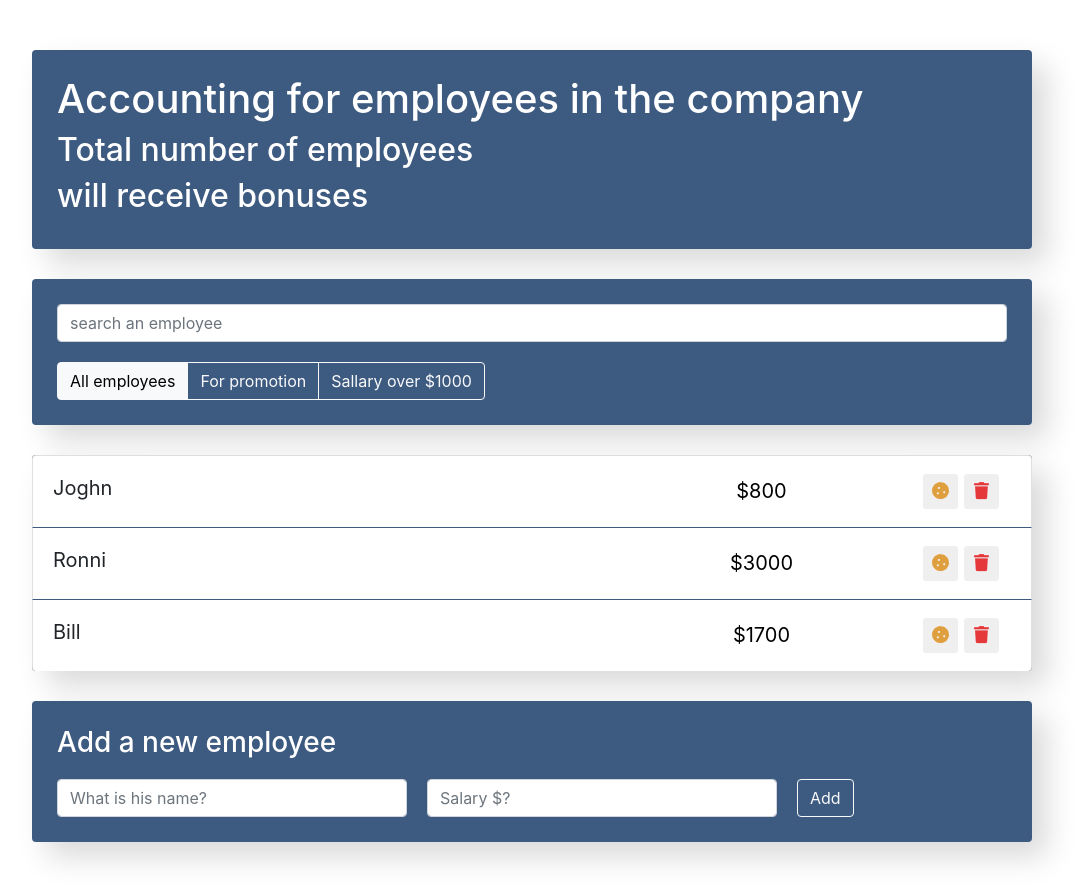
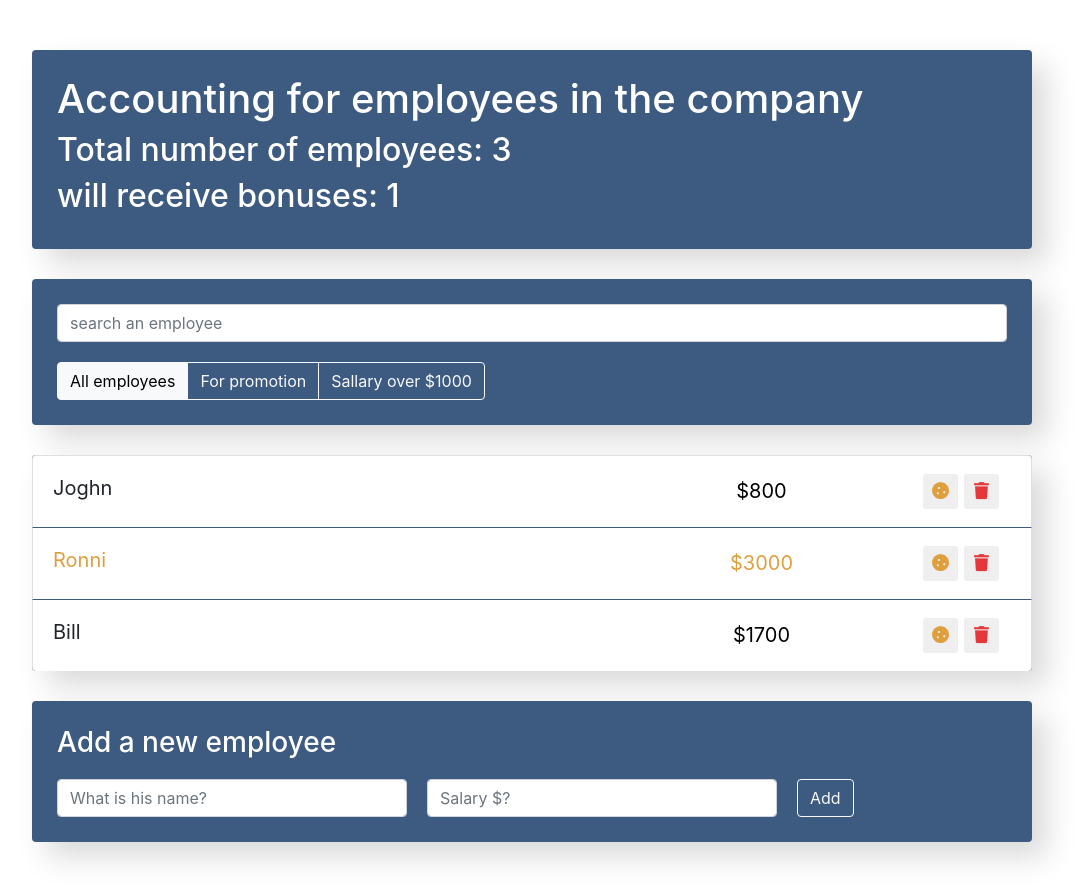
Before and after one commit to SergiiOz/react-employees, a React (Create React App) app: page / in a window 1280 px wide. Shown: the whole page, without its empty margins (108-1192 px from the left). Built offline with nearby package versions, Linux system fonts and the light colour scheme; the HTML template or start-up script is replaced by a standard one.

Commit message:
added methods: onAddItem -> add item into data, value get from EmployeesAddForm; onToggleIncrease -> change status 'increase' in item; pass value totalAmountEmployees and amountEmployeesReceivedIncrease to AppInfo

```diff
--- a/src/App.js
+++ b/src/App.js
@@ -16,23 +16,46 @@ class App extends Component {
           name: 'Joghn',
           salary: 800,
           increase: false,
+          rise: true,
           id: 1,
         },
         {
           name: 'Ronni',
           salary: 3000,
           increase: true,
+          rise: false,
           id: 2,
         },
         {
           name: 'Bill',
           salary: 1700,
           increase: false,
+          rise: false,
           id: 3,
         },
       ],
     };
+
+    this.maxId = 4;
   }
+
+  // Add new Item
+  onAddItem = (name, salary) => {
+    this.setState((prevState) => {
+      //create new item
+      const newItem = {
+        name: name,
+        salary: salary,
+        increase: false,
+        id: this.maxId++,
+      };
+      //return data with new item
+      return {
+        ...prevState,
+        data: [...prevState.data, newItem],
+      };
+    });
+  };
 
   //delete the user from state
   onDeleteItem = (id) => {
@@ -42,20 +65,69 @@ class App extends Component {
     }));
   };
 
+  //TOGGLE INCREASE
+  onToggleIncrease = (id) => {
+    console.log(`toggle Increase ${id}`);
+
+    this.setState({
+      //copy state
+      ...this.state,
+
+      data: this.state.data.map((item) => {
+        //search item with item.id === id and if find
+        if (item.id === id) {
+          return {
+            ...item,
+            // change increase -> to !increase
+            increase: !item.increase,
+          };
+        }
+        //if doesnt find -> return item without changes
+        return item;
+      }),
+    });
+    console.log(this.state.data);
+  };
+
+  //*************/ WILL change method in the future
+  //TOGGLE RISE
+  onToggleRise = (id) => {
+    console.log(`toggle Rise ${id}`);
+  };
+
   render() {
     console.log(this.state);
+    // get total amount employees in the company
+    const totalAmountEmployees = this.state.data.length;
+    // get amount employees will receive increase
+    const amountEmployeesReceivedIncrease = this.state.data.filter(
+      (item) => item.increase === true
+    ).length;
 
     return (
       <div className="app">
-        <AppInfo />
+        {/* APP INFO */}
+        <AppInfo
+          totalAmountEmployees={totalAmountEmployees}
+          amountEmployeesReceivedIncrease={amountEmployeesReceivedIncrease}
+        />
+
+        {/* SEARCH PANEL */}
         <div className="searchPanel">
           <SearchPanel />
           <AppFilter />
         </div>
 
-        <EmployeesList data={this.state.data} onDelete={this.onDeleteItem} />
+        {/* EMLOYEES LIST */}
+        <EmployeesList
+          data={this.state.data}
+          onToggleIncrease={this.onToggleIncrease}
+          onToggleRise={this.onToggleRise}
+          onDelete={this.onDeleteItem}
+        />
 
-        <EmployeesAddForm />
+        {/*FORM ADD EMOPLOYEE */}
+        <EmployeesAddForm onAddItem={this.onAddItem} />
       </div>
     );
   }
--- a/src/components/AppInfo/AppInfo.js
+++ b/src/components/AppInfo/AppInfo.js
@@ -1,11 +1,11 @@
 import './AppInfo.css';
 
-const AppInfo = () => {
+const AppInfo = ({ totalAmountEmployees, amountEmployeesReceivedIncrease }) => {
   return (
     <div className="appInfo">
       <h1>Accounting for employees in the company</h1>
-      <h2>Total number of employees</h2>
-      <h2>will receive bonuses</h2>
+      <h2>Total number of employees: {totalAmountEmployees}</h2>
+      <h2>will receive bonuses: {amountEmployeesReceivedIncrease}</h2>
     </div>
   );
 };
--- a/src/components/EmployeesAddForm/EmployeesAddForm.js
+++ b/src/components/EmployeesAddForm/EmployeesAddForm.js
@@ -11,18 +11,33 @@ class EmployeesAddForm extends Component {
     };
   }
 
+  //create and pass new user
+  onSubmit = (e) => {
+    e.preventDefault();
+
+    this.props.onAddItem(this.state.name, this.state.salary);
+
+    //clear inputs
+    this.setState({
+      name: '',
+      salary: '',
+    });
+  };
+
+  //pass value from input 'name' and 'salary'
   onValueChange = (e) => {
     this.setState({
       [e.target.name]: e.target.value,
     });
   };
+
   render() {
     const { name, salary } = this.state;
 
     return (
       <div className="app-add-form">
         <h3>Add a new employee</h3>
-        <form className="add-form d-flex">
+        <form className="add-form d-flex" onSubmit={this.onSubmit}>
           <input
             type="text"
             className="form-control new-post-label"
--- a/src/components/EmployeesItem/EmployeesItem.js
+++ b/src/components/EmployeesItem/EmployeesItem.js
@@ -7,16 +7,13 @@ class EmployeesItem extends Component {
     super(props);
 
     this.state = {
-      increase: false,
       rise: false,
     };
   }
 
   //select increase an employee
   onIncrease = () => {
-    this.setState((prevState) => ({
-      increase: !prevState.increase,
-    }));
+    this.props.onToggleIncrease(this.props.id);
   };
 
   //select user who rise
@@ -26,8 +23,8 @@ class EmployeesItem extends Component {
 
   render() {
     //destructurize
-    const { name, salary, onDelete } = this.props;
-    const { increase, rise } = this.state;
+    const { name, salary, onDelete, increase } = this.props;
+    const { rise } = this.state;
 
     //classes for <li> elements
     let classNames = 'list-group-item d-flex justify-content-between';
--- a/src/components/EmployeesList/EmployeesList.js
+++ b/src/components/EmployeesList/EmployeesList.js
@@ -1,15 +1,18 @@
 import './EmployeesList.css';
 import EmployeesItem from '../EmployeesItem/EmployeesItem';
 
-const EmployeesList = ({ data, onDelete }) => {
-  const renderEmployees = data.map((user) => {
+const EmployeesList = ({ data, onDelete, onToggleIncrease, onToggleRise }) => {
+  const renderEmployees = data.map((item) => {
+    const { id, ...itemProps } = item;
+
     return (
       <EmployeesItem
-        key={user.id}
-        name={user.name}
-        salary={user.salary}
-        increase={user.increase}
-        onDelete={() => onDelete(user.id)}
+        key={id}
+        {...itemProps}
+        onDelete={onDelete}
+        onToggleIncrease={onToggleIncrease}
+        onToggleRise={onToggleRise}
+        id={id}
       />
     );
   });
```
